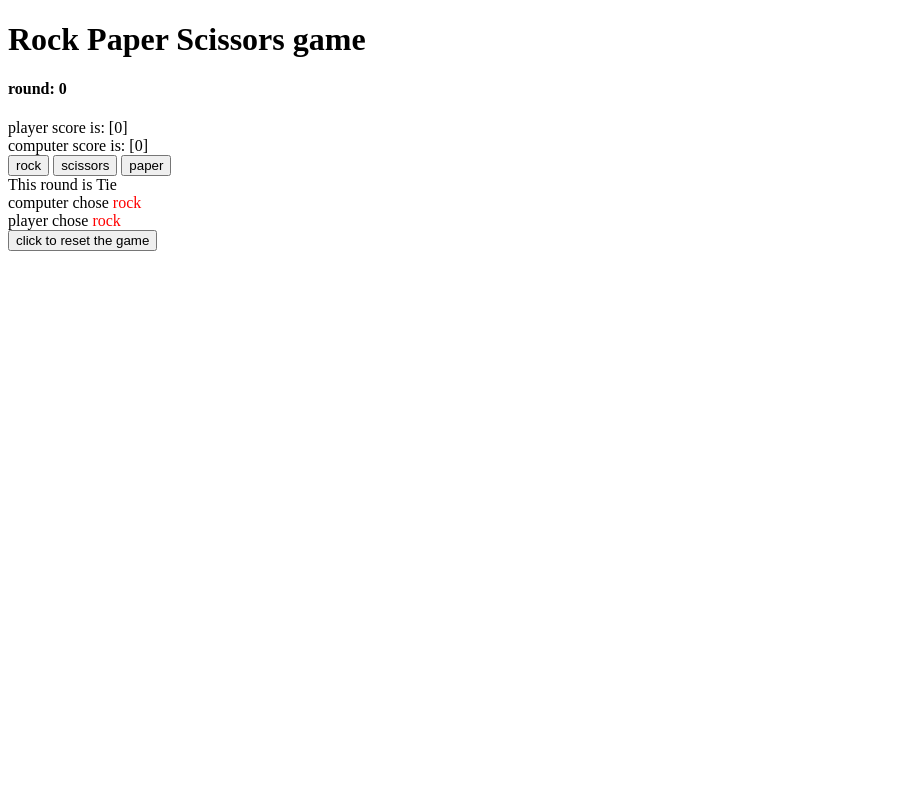
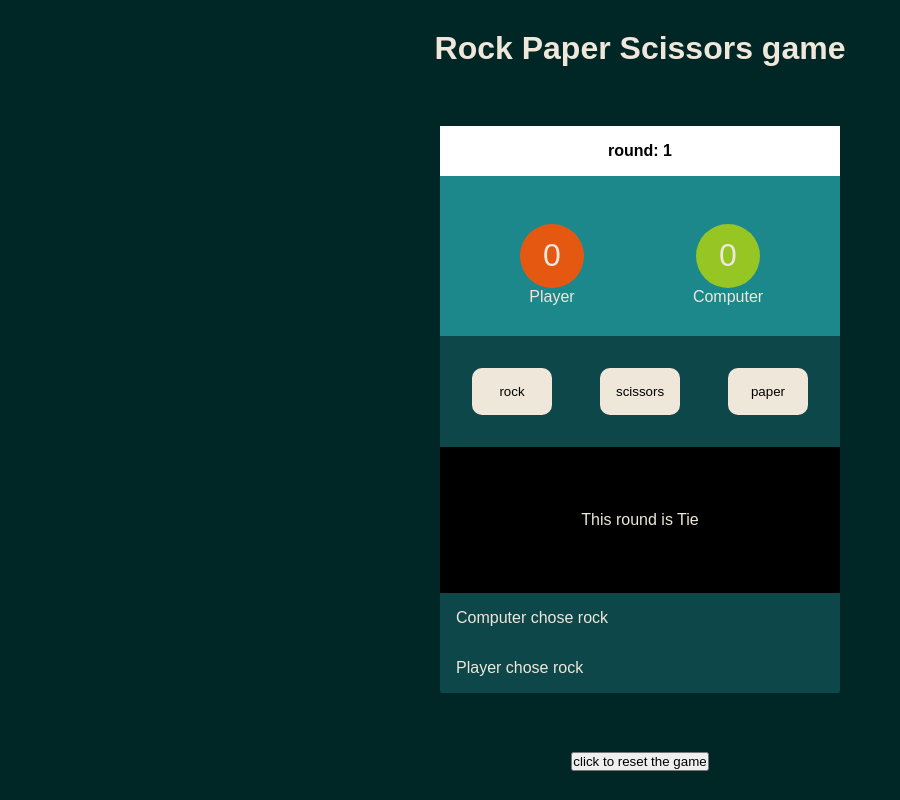
Before and after one commit to byteAndBait/rock-paper-scissors-game, a plain HTML site: page index.html in a window 1280 px wide. Both pictures are taken after a click on the button "rock". Shown: the whole page, without its empty margins (0-900 px from the left). Drawn offline with Linux system fonts and the light colour scheme.

Commit message:
finish css styling

```diff
--- a/index.html
+++ b/index.html
@@ -1,11 +1,11 @@
 <!DOCTYPE html>
 <html lang="en">
   <head>
-    <meta charset="UTF-8">
-    <meta name="viewport" content="width=device-width, initial-scale=1.0">
-    <meta http-equiv="X-UA-Compatible" content="ie=edge">
+    <meta charset="UTF-8" />
+    <meta name="viewport" content="width=device-width, initial-scale=1.0" />
+    <meta http-equiv="X-UA-Compatible" content="ie=edge" />
     <title>Rock Paper Scissors game</title>
-    <link rel="stylesheet" href="style.css">
+    <link rel="stylesheet" href="style.css" />
   </head>
   <body>
     <h1>
@@ -18,19 +18,26 @@
         round:
       </h4>
       <div class="content">
+        <div class="scores">
+          <div class="score playerScoreContainer">
+            <div class="playerScore">
+              0
+            </div>
+            <span>Player</span>
 
-                <div class="scores">
-                        <div class="playerScore">
-                            player score is: [0]
           </div>
+          <div class="score computerScoreContainer">
             <div class="computerScore">
-                            computer score is: [0]
+              0
+            </div>
+            <span>Computer</span>
+
           </div>
         </div>
 
         <div class="choices">
           <button class="choice" id="rock">rock</button>
-            <button class="choice" id='scissors'>scissors</button>
+          <button class="choice" id="scissors">scissors</button>
           <button class="choice" id="paper">paper</button>
         </div>
 
@@ -38,16 +45,9 @@
           waiting for the game to start
         </div>
 
-            <div class="computerChoice">
-
+        <div class="computerChoice"></div>
+        <div class="playerChoice"></div>
       </div>
-            <div class="playerChoice">
-            </div>
-
-
-
-        </div>
-
     </main>
     <button class="reset">
       click to reset the game
--- a/script.js
+++ b/script.js
@@ -3,7 +3,7 @@ let playerScore = 0;
 let computerScoreElement = document.querySelector(".computerScore");
 let playerScoreElement = document.querySelector(".playerScore");
 let statusElement = document.querySelector(".status");
-let roundCount = 0;
+let roundCount = 1;
 let buttons = document.querySelectorAll(".choice");
 let computerChoice;
 let playerChoice;
@@ -28,13 +28,13 @@ document.querySelector(".choices").addEventListener("click", e => {
   if (e.target.classList.contains("choice")) {
     playerChoice = e.target.textContent;
     computerChoice = getComputerChoice();
-    statusElement.innerHTML = "";
+    statusElement.textContent = "";
     playRound(computerChoice, playerChoice);
   }
 });
 
 function playRound(computer, player) {
-  roundCountElement.innerHTML = `
+  roundCountElement.textContent = `
   round: ${roundCount}
   `;
 
@@ -42,40 +42,41 @@ function playRound(computer, player) {
   if (roundCount == 5) {
 
     if (playerScore > computerScore) {
-      statusElement.innerHTML = `player won the game with the a score of [${playerScore}]`;
+      statusElement.textContent = `player won the game with the a score of [${playerScore}]`;
     } else if (computerScore > playerScore) {
-      statusElement.innerHTML = `computer won the game with a score of [${computerScore}]`;
+      statusElement.textContent = `computer won the game with a score of [${computerScore}]`;
     } else {
-      statusElement.innerHTML = `Tie`;
+      statusElement.textContent = `Tie`;
     }
 
     // disable the choice buttons to make the player unable to do changes to the final result
     buttons.forEach(ele => {
       ele.disabled = true;
     });
+    return
   }
 
   // beginning of the round
   roundCount++;
-  computerChoiceElement.innerHTML = `computer chose <span>${computer}</span>`;
-  playerChoiceElement.innerHTML = `player chose <span>${player}</span>`;
+  computerChoiceElement.textContent = `Computer chose ${computer}`;
+  playerChoiceElement.textContent = `Player chose ${player}`;
 
   // in case of tie
   if (player == computer) {
-    statusElement.innerHTML = "This round is Tie";
+    statusElement.textContent = "This round is Tie";
     return;
   }
 
   function computerWins() {
     computerScore++;
-    computerScoreElement.innerHTML = `computer score is: [${computerScore}]`;
-    statusElement.innerHTML = "Computer won this round";
+    computerScoreElement.textContent = computerScore;
+    statusElement.textContent = "Computer won this round";
   }
 
   function playerWins() {
     playerScore++;
-    playerScoreElement.innerHTML = `player score is: [${playerScore}]`;
-    statusElement.innerHTML = "Player won this round";
+    playerScoreElement.textContent = playerScore;
+    statusElement.textContent = "Player won this round";
   }
 
   // cases
--- a/style.css
+++ b/style.css
@@ -1,3 +1,92 @@
-.computerChoice span , .playerChoice span{
-    color: red;
+:root{
+    --body-back-color: #002626;
+    --container-back-color:#0E4749;
+    --computer-color: #95C623;
+    --user-color: #E55812;
+    --text-color: #EFE7DA;
 }
+*{
+    margin:0;
+    padding:0;
+    box-sizing: border-box;
+}
+body{
+    min-height: 100vh;
+    min-height: 100dvh;
+    background: var(--body-back-color);
+    display:grid;
+    place-items: center;
+    font-family: sans-serif
+}
+
+
+/* container styling */
+h1{
+    color: var(--text-color)
+}
+main{
+    background: var(--container-back-color);
+    border-radius: 2px;
+    width: 25rem
+}
+main .roundCountElement{
+    background: white;
+    text-align: center;
+    padding: 1rem 2rem;
+}
+main .scores{
+    background: rgb(29, 136, 139);
+    padding: 3rem 5rem;
+    display: flex;
+    align-items: center;
+    justify-content: space-between;
+}
+main .scores div{
+    width: 4rem;
+    height: 4rem;
+    color: var(--text-color);
+    display: grid;
+    place-items: center;
+    font-size: 2rem;
+    border-radius: 50%;
+    position:relative;
+}
+.scores div span{
+    position: absolute;
+    top: 100%;
+    left:50%;
+    transform: translate(-50%, 0%);
+    font-size: 1rem;
+}
+.scores .computerScoreContainer{
+    background: var(--computer-color);
+}
+.scores .playerScoreContainer{
+    background: var(--user-color);
+}
+main .status{
+    background: black;
+    padding: 4rem;
+    text-align: center;
+    color: var(--text-color);
+}
+main .choices{
+    display:flex;
+    padding: 2rem;
+    align-items: center;
+    justify-content: space-between;
+}
+main .choice{
+    background: var(--text-color);
+    padding: 1rem;
+    border:none;
+    display:block;
+    color:black;
+    width: 5rem;
+    border-radius: 10px;
+}
+main .computerChoice,
+main .playerChoice{
+    color: var(--text-color);
+    padding: 1rem;
+}
```
Lines whose indentation alone changed are shown as unchanged.
